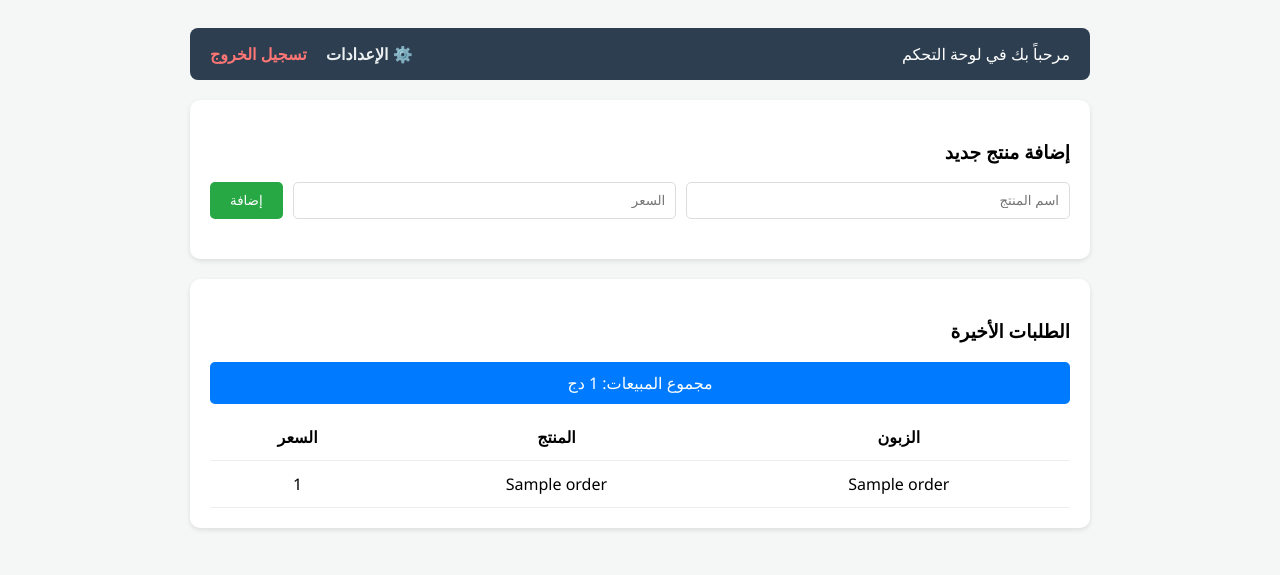
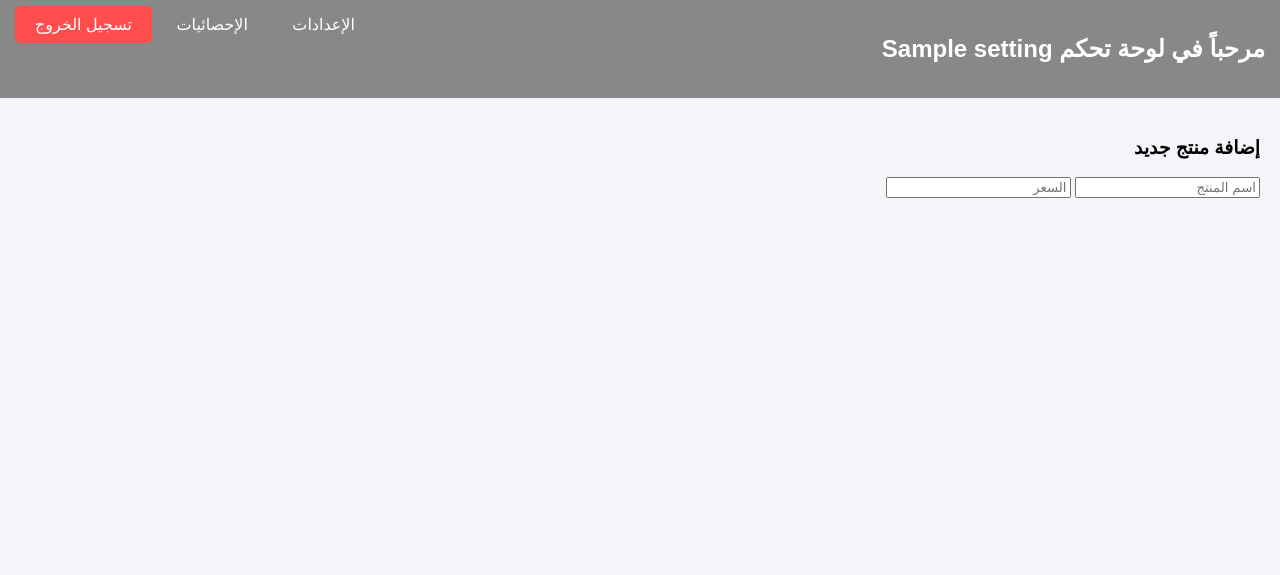
Before and after one commit to chichideb2007-blip/bisnes, a Flask app: template templates/dashboard.html in a window 1280 px wide. Shown: the top 575 px of the page. Run offline with Flask 3, Linux system fonts and the light colour scheme; the template is opened without the code that fills it: most values are stand-ins (such as "Sample title", 1, 10 or a date in 2020).

Commit message:
Update dashboard.html

```diff
--- a/templates/dashboard.html
+++ b/templates/dashboard.html
@@ -4,63 +4,34 @@
     <meta charset="UTF-8">
     <title>لوحة التحكم</title>
     <style>
-        body { font-family: 'Segoe UI', sans-serif; background-color: #f4f7f6; padding: 20px; }
-        .container { max-width: 900px; margin: auto; }
-
-        /* شريط التنقل */
-        .navbar { display: flex; justify-content: space-between; background: #2c3e50; padding: 15px 20px; color: white; border-radius: 8px; margin-bottom: 20px; }
-        .navbar a { color: #ecf0f1; text-decoration: none; margin-right: 15px; font-weight: bold; }
-
-        /* البطاقات والجدول */
-        .card { background: white; padding: 20px; border-radius: 10px; box-shadow: 0 2px 5px rgba(0,0,0,0.1); margin-bottom: 20px; }
-        table { width: 100%; border-collapse: collapse; margin-top: 10px; }
-        th, td { padding: 12px; text-align: center; border-bottom: 1px solid #eee; }
-
-        /* نموذج إضافة منتج */
-        .add-form { display: flex; gap: 10px; margin-bottom: 20px; }
-        input { padding: 10px; border: 1px solid #ddd; border-radius: 5px; flex: 1; }
-        button { padding: 10px 20px; background: #28a745; color: white; border: none; border-radius: 5px; cursor: pointer; }
+        /* تطبيق لون المتجر المختار */
+        :root {
+            --primary-color: {{ settings.get('theme_color', '#4CAF50') }};
+        }
+        body { font-family: sans-serif; margin: 0; background-color: #f4f4f9; }
+        .navbar { background-color: var(--primary-color); padding: 15px; color: white; display: flex; justify-content: space-between; }
+        .container { padding: 20px; }
+        table { width: 100%; border-collapse: collapse; margin-top: 20px; background: white; }
+        th, td { padding: 12px; border: 1px solid #ddd; text-align: center; }
+        th { background-color: var(--primary-color); color: white; }
+        .btn { padding: 10px 20px; color: white; border: none; cursor: pointer; text-decoration: none; border-radius: 5px; }
+        .btn-add { background-color: var(--primary-color); }
+        .btn-logout { background-color: #ff4d4d; }
     </style>
 </head>
 <body>
-    <div class="container">
-        <nav class="navbar">
-            <span>مرحباً بك في لوحة التحكم</span>
-            <div>
-                <a href="/settings">⚙️ الإعدادات</a>
-                <a href="/logout" style="color: #ff7675;">تسجيل الخروج</a>
-            </div>
-        </nav>
 
-        <div class="card">
-            <h3>إضافة منتج جديد</h3>
-            <form action="/add-product" method="POST" class="add-form">
-                <input type="text" name="name" placeholder="اسم المنتج" required>
-                <input type="number" name="price" placeholder="السعر" required>
-                <button type="submit">إضافة</button>
-            </form>
-        </div>
+<div class="navbar">
+    <h2>مرحباً في لوحة تحكم {{ settings.get('shop_name', 'متجرك') }}</h2>
+    <div>
+        <a href="/settings" class="btn">الإعدادات</a>
+        <a href="/stats" class="btn">الإحصائيات</a>
+        <a href="/logout" class="btn btn-logout">تسجيل الخروج</a>
+    </div>
+</div>
 
-        <div class="card">
-            <h3>الطلبات الأخيرة</h3>
-            <div style="background: #007bff; color: white; padding: 10px; border-radius: 5px; text-align: center; margin-bottom: 10px;">
-                مجموع المبيعات: {{ total_sales }} دج
-            </div>
-            <table>
-                <tr>
-                    <th>الزبون</th>
-                    <th>المنتج</th>
-                    <th>السعر</th>
-                </tr>
-                {% for order in orders %}
-                <tr>
-                    <td>{{ order.customer_name }}</td>
-                    <td>{{ order.product_name }}</td>
-                    <td>{{ order.total_price }}</td>
-                </tr>
-                {% endfor %}
-            </table>
-        </div>
-    </div>
-</body>
-</html>
+<div class="container">
+    <h3>إضافة منتج جديد</h3>
+    <form action="/add-product" method="POST">
+        <input type="text" name="name" placeholder="اسم المنتج" required>
+        <input type="number" name="price" placeholder="السعر" required>
```
